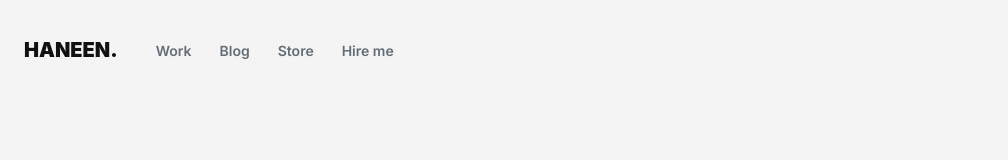
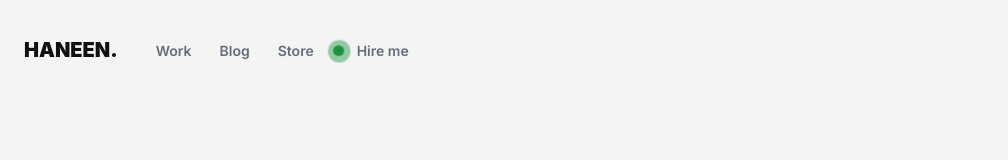
Before and after one commit to haneenmahd/haneenmahd.github.io, a React (Vite) app: page / in a window 1280 px wide. Shown: the top 160 px of the page, without its empty margins (0-1008 px from the left). Built offline with nearby package versions, Linux system fonts and the light colour scheme.

Commit message:
Add ActiveRipple to HireMe

```diff
--- /dev/null
+++ b/src/components/ActiveRipple.jsx
@@ -0,0 +1,66 @@
+import styled, { css, keyframes } from 'styled-components'
+
+const CenterObject = css`
+  position: absolute;
+  top: 50%;
+  left: 50%;
+  transform: translate(-50%, -50%);
+`
+
+const RippleAnimation = keyframes`
+  0% {
+    scale: 0.9;
+  }
+
+  20% {
+    scale: 0.95;
+  }
+
+  50% {
+    scale: 1;
+  }
+
+  70% {
+    scale: 0.95;
+  }
+
+  100% {
+    scale: 0.9;
+  }
+`
+
+const AnimationDuration = '1.3s'
+const AnimationTransition = 'linear'
+const AnimationIteration = 'infinite'
+
+const Container = styled.span`
+  position: relative;
+`
+
+const Circle = styled.div`
+  height: 12px;
+  width: 12px;
+  border-radius: 100%;
+  background-color: #1c9342;
+  ${CenterObject}
+  animation: ${RippleAnimation} ${AnimationDuration} ${AnimationTransition} ${AnimationIteration};
+`
+
+const OverlayCircle = styled.div`
+  height: 25px;
+  width: 25px;
+  border-radius: 100%;
+  background-color: #1c934274;
+  ${CenterObject}
+  animation: ${RippleAnimation} ${AnimationDuration} ${AnimationTransition} ${AnimationIteration};
+`
+
+export default function ActiveRipple() {
+  return (
+    <Container>
+      <Circle />
+
+      <OverlayCircle />
+    </Container>
+  )
+}
--- a/src/components/NavBar.jsx
+++ b/src/components/NavBar.jsx
@@ -1,6 +1,7 @@
 import React from 'react'
 import styled from 'styled-components'
 import Logo from '../assets/jsx/Logo'
+import ActiveRipple from './ActiveRipple'
 import MenuHam from './MenuHam'
 import NavLink from './NavLink'
 
@@ -19,9 +20,19 @@ const Container = styled.nav`
 `
 
 const Links = styled.div`
+  width: 100%;
+
   /* The max width should always match the min width used by menu to stop displaying. */
   @media screen and (max-width: 580px) {
     display: none;
+  }
+`
+
+const HireMeWrapper = styled.span`
+  margin: 0 10px;
+  /* Adjust the spacing */
+  * {
+    margin-right: 5px;
   }
 `
 
@@ -34,7 +45,10 @@ const NavBar = ({ setMenuOpen }) => {
         <NavLink to="/work" text="Work" />
         <NavLink to="/blog" text="Blog" />
         <NavLink to="/store" text="Store" />
-        <NavLink to="/hire-me" text="Hire me" />
+        <HireMeWrapper>
+          <ActiveRipple />
+          <NavLink to="/hire-me" text="Hire me" />
+        </HireMeWrapper>
       </Links>
 
       <MenuHam setMenuOpen={setMenuOpen} />
--- a/src/main.jsx
+++ b/src/main.jsx
@@ -17,6 +17,7 @@ import Store from './pages/Store'
 import HireMe from './pages/HireMe'
 import Footer from './components/Footer'
 import Menu from './components/Menu'
+import ActiveRipple from './components/ActiveRipple'
 
 function RenderingApp() {
   const location = useLocation()
```
